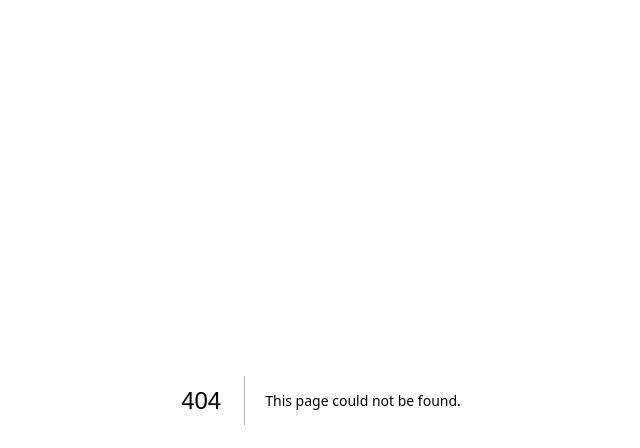
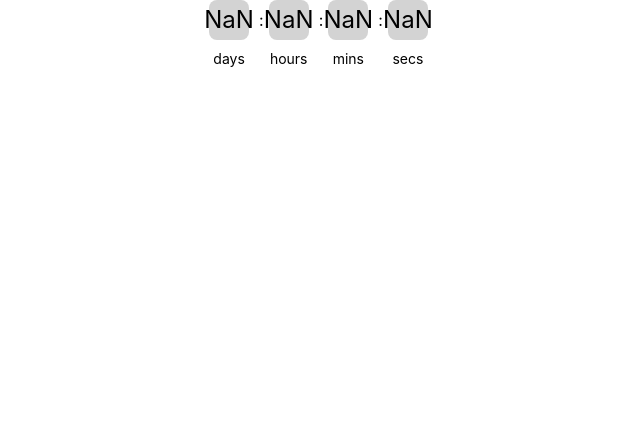
Before and after one commit to kriptoe/dgenlotto, a Next.js app: page /timer in a window 1280 px wide. Before the commit this address had no page. Shown: the top 448 px of the page, without its empty margins (319-959 px from the left). Built offline with nearby package versions, Linux system fonts and the light colour scheme; a web font is replaced by a local one; what @rainbow-me/rainbowkit, wagmi would draw is missing.

Commit message:
countdown timer

```diff
--- /dev/null
+++ b/pages/timer.jsx
@@ -0,0 +1,116 @@
+import React, { useState, useEffect } from 'react';
+
+const CountdownTimer = ({ targetDate }) => {
+  const calculateTimeLeft = () => {
+    const now = new Date().getTime();
+    const targetTime = new Date(targetDate).getTime();
+    const timeDifference = targetTime - now;
+
+    if (timeDifference <= 0) {
+      return {
+        days: 0,
+        hours: 0,
+        minutes: 0,
+        seconds: 0,
+      };
+    }
+
+    const totalSeconds = Math.floor(timeDifference / 1000);
+    const days = Math.floor(totalSeconds / 86400);
+    const remainingSeconds = totalSeconds % 86400;
+    const hours = Math.floor(remainingSeconds / 3600);
+    const minutes = Math.floor((remainingSeconds % 3600) / 60);
+    const seconds = remainingSeconds % 60;
+
+    return {
+      days,
+      hours,
+      minutes,
+      seconds,
+    };
+  };
+
+  const [timeLeft, setTimeLeft] = useState(calculateTimeLeft());
+
+  useEffect(() => {
+    const timer = setInterval(() => {
+      setTimeLeft(calculateTimeLeft());
+    }, 1000);
+
+    return () => {
+      clearInterval(timer);
+    };
+  }, [targetDate]); // Include targetDate as a dependency
+
+  const padZero = (num) => {
+    return num.toString().padStart(2, '0');
+  };
+
+  return (
+    <div>
+      <div className="clock-container">
+        <div className="box">
+          <div className="box-container">
+            {padZero(timeLeft.days).split('').map((digit, index) => (
+              <span key={index} className="number">
+                {digit}
+              </span>
+            ))}
+          </div>
+        </div>
+        <span className="separator"> : </span>
+        <div className="box">
+          <div className="box-container">
+            {padZero(timeLeft.hours).split('').map((digit, index) => (
+              <span key={index} className="number">
+                {digit}
+              </span>
+            ))}
+          </div>
+        </div>
+        <span className="separator"> : </span>
+        <div className="box">
+          <div className="box-container">
+            {padZero(timeLeft.minutes).split('').map((digit, index) => (
+              <span key={index} className="number">
+                {digit}
+              </span>
+            ))}
+          </div>
+        </div>
+        <span className="separator"> : </span>
+        <div className="box">
+          <div className="box-container">
+            {padZero(timeLeft.seconds).split('').map((digit, index) => (
+              <span key={index} className="number">
+                {digit}
+              </span>
+            ))}
+          </div>
+        </div>
+      </div>
+
+      <div className="clock-container">
+      <div className="box white-bg">
+          <div className="label">days</div>
+        </div>
+        <span className="separator white-bg">:</span>
+        <div className="box white-bg">
+        <div className="label">hours</div>
+        </div>
+        <span className="separator white-bg">:</span>
+        <div className="box white-bg">
+          <div className="box-container">
+          <div className="label">mins</div>
+          </div>
+        </div>
+        <span className="separator white-bg">:</span>
+        <div className="box white-bg">
+        <div className="label">secs</div>
+        </div>
+      </div>
+    </div>
+  );
+};
+
+export default CountdownTimer;
--- a/styles/globals.css
+++ b/styles/globals.css
@@ -32,3 +32,48 @@ h1.second-h1 {
 * {
   box-sizing: border-box;
 }
+/* styles.css for Countdown clock*/
+/* styles.css */
+
+.clock-container {
+  display: flex;
+  align-items: center;
+  justify-content: center;
+}
+
+.separator {
+  margin: 0 5px;
+}
+.box {
+  display: flex;
+  flex-direction: column;
+  align-items: center;
+}
+
+.box-container {
+  display: flex;
+}
+
+.box {
+  width: 40px; /* Adjust the width as needed */
+  height: 40px; /* Adjust the height as needed */
+  margin-right: 5px; /* Adjust the margin between boxes */
+  background-color: lightgray;
+  border-radius: 8px;
+  padding: 5px;
+}
+
+.number {
+  font-size: 24px; /* Adjust the font size as needed */
+}
+
+.label {
+  font-size: 14px; /* Adjust the font size for labels */
+  margin-top: 5px;
+}
+.white-bg {
+  background-color: white;
+}
+.separator.white-bg {
+  color: white;
+}
--- a/styles/navbar.module.css
+++ b/styles/navbar.module.css
@@ -9,7 +9,7 @@
   background-color: #333;
   color: #fff;
   padding: 10px 20px;
-  border-radius: 5px;
+  border-radius: 10px;
   text-align: center;
   font-family: "Figtree", sans-serif; /* Example font-family */
   font-size: 16px; /* Example font size */
```
Also changed, not shown: pages/CountdownTimer.jsx (added, +115 -0 lines), pages/index.jsx (+9 -2 lines), pages/lotto2.jpg (deleted).
